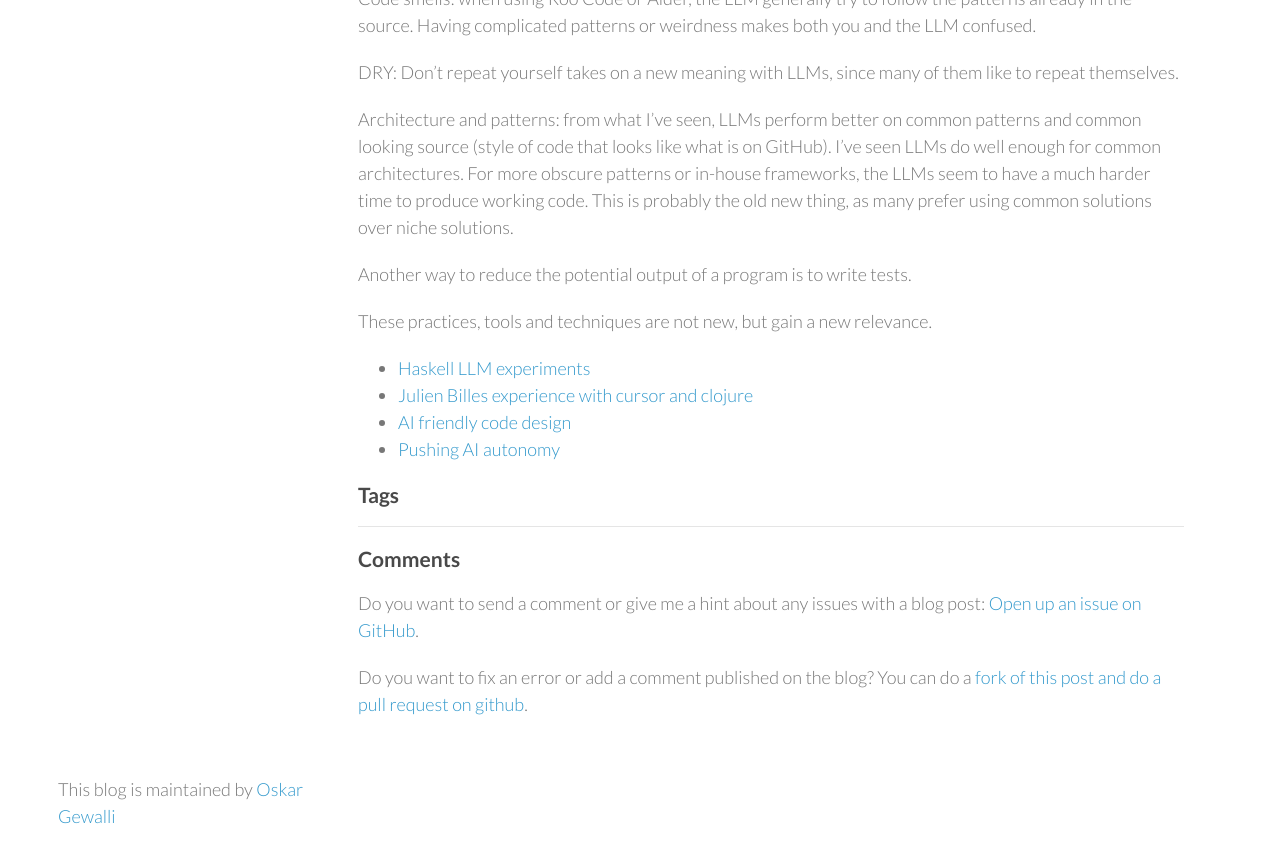
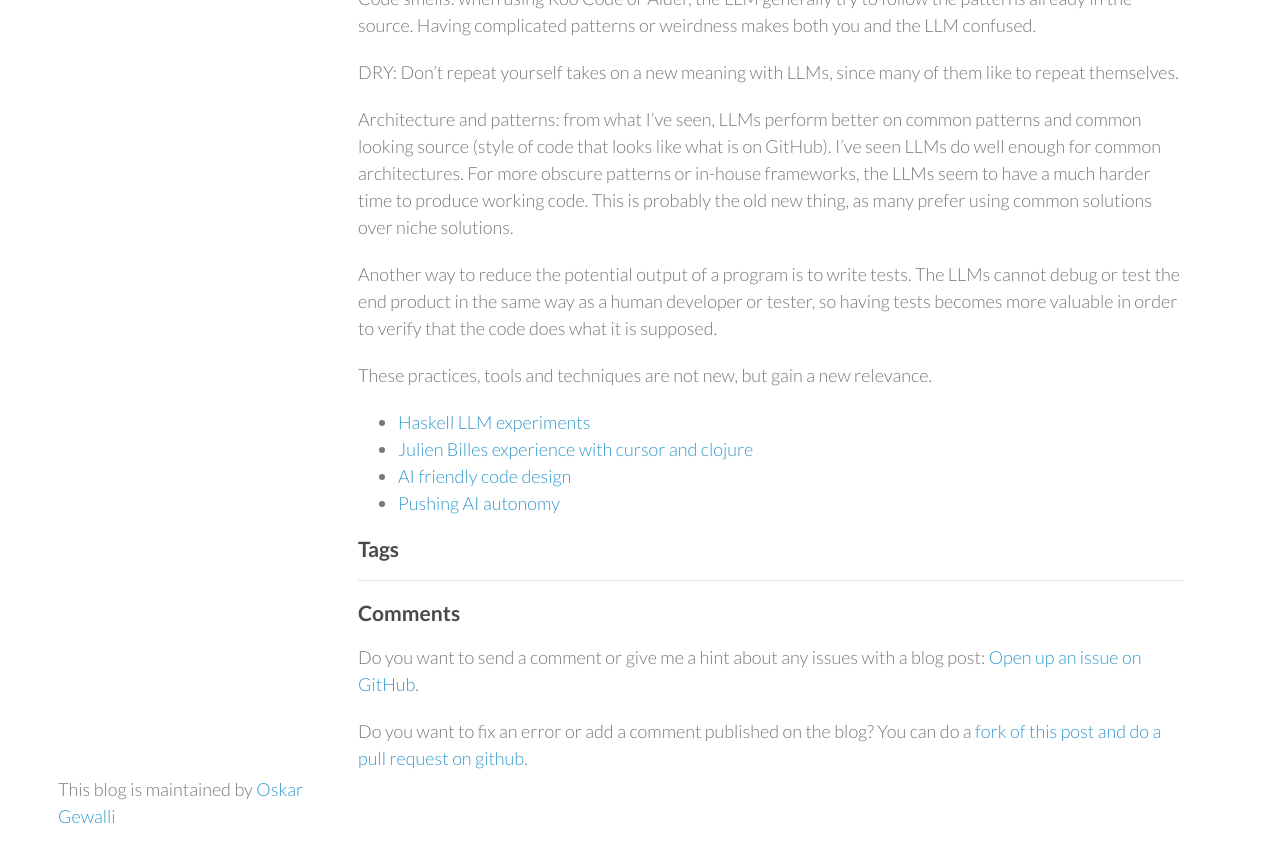
Before and after one commit to wallymathieu/assertfail, a Jekyll site: the page built from _posts/2025-09-14-Living-with-a-machine-ghost.md, in a window 1280 px wide and 900 px high, scrolled down 1571 px. Shown: the top 863 px of the window. Built offline with Jekyll 4.4.1, drawn with Linux system fonts in a browser that asks for light colours; nearby versions of some CDN libraries.

Commit message:
Reasoning around tests

```diff
--- a/_posts/2025-09-14-Living-with-a-machine-ghost.md
+++ b/_posts/2025-09-14-Living-with-a-machine-ghost.md
@@ -38,7 +38,7 @@ DRY: Don't repeat yourself takes on a new meaning with LLMs, since many of them
 
 Architecture and patterns: from what I've seen, LLMs perform better on common patterns and common looking source (style of code that looks like what is on GitHub). I've seen LLMs do well enough for common architectures. For more obscure patterns or in-house frameworks, the LLMs seem to have a much harder time to produce working code. This is probably the old new thing, as many prefer using common solutions over niche solutions.
 
-Another way to reduce the potential output of a program is to write tests.
+Another way to reduce the potential output of a program is to write tests. The LLMs cannot debug or test the end product in the same way as a human developer or tester, so having tests becomes more valuable in order to verify that the code does what it is supposed.
 
 These practices, tools and techniques are not new, but gain a new relevance.
 
```
